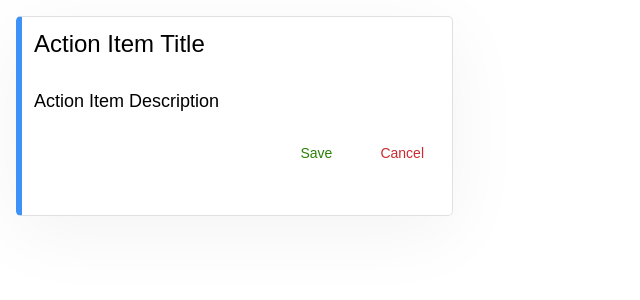
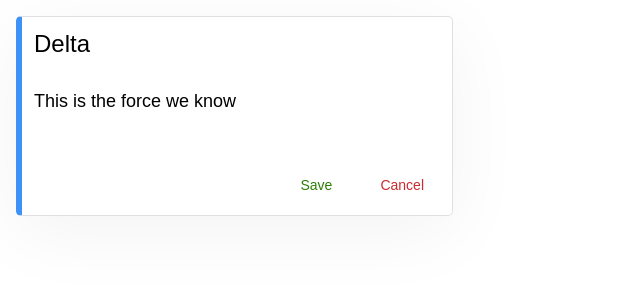
Before and after one commit to Saazu/actionitem, a React (Create React App) app: page / in a window 1280 px wide. Shown: the top 300 px of the page, without its empty margins (0-640 px from the left). Built offline with nearby package versions, Linux system fonts and the light colour scheme; the HTML template or start-up script is replaced by a standard one.

Commit message:
Update styles for various interaction states. Reset value to previous saved if user cancels input before saving

```diff
--- a/src/ActionItem.js
+++ b/src/ActionItem.js
@@ -2,21 +2,29 @@ import React, { useState, useRef } from "react";
 import PropTypes from "prop-types";
 import "./actionitem.css";
 
-function ActionItem({ title, description }) {
+function ActionItem({ title, description, saveActionHandler }) {
   const [actionState, setActionState] = useState("editing"); // editing, saved, archived
+  const [titleValue, setTitleValue] = useState(title);
+  const [descriptionValue, setDescriptionValue] = useState(description);
+  const [previousValues, setPreviousValues] = useState({ title, description });
 
   const titleInputRef = useRef(null);
   const descriptionInputRef = useRef(null);
 
   function saveActionItem() {
-    console.log("saved");
+    if (title === "" || description === "") {
+      return;
+    }
     setActionState("saved");
+    saveActionHandler();
   }
 
   function cancel() {
     titleInputRef.current.blur();
     descriptionInputRef.current.blur();
     setActionState("saved");
+    setTitleValue(previousValues.title);
+    setDescriptionValue(previousValues.description);
   }
 
   function archive() {
@@ -29,6 +37,15 @@ function ActionItem({ title, description }) {
 
   function handleInputFocus() {
     setActionState("editing");
+    setPreviousValues({ title, description });
+  }
+
+  function handleTitleChange(event) {
+    setTitleValue(event.currentTarget.value);
+  }
+
+  function handleDescriptionChange(event) {
+    setDescriptionValue(event.currentTarget.value);
   }
 
   return (
@@ -38,20 +55,24 @@ function ActionItem({ title, description }) {
         <input
           name="title"
           type="text"
-          value={title}
+          value={titleValue}
           className="title"
+          placeholder="Add Title"
           ref={titleInputRef}
           disabled={actionState === "archived"}
           onFocus={handleInputFocus}
+          onChange={handleTitleChange}
         />
         <input
-          ref={descriptionInputRef}
           name="description"
           type="text"
-          value={description}
+          placeholder="Add Description"
+          ref={descriptionInputRef}
+          value={descriptionValue}
           className="description"
           disabled={actionState === "archived"}
           onFocus={handleInputFocus}
+          onChange={handleDescriptionChange}
         />
       </div>
 
@@ -59,27 +80,31 @@ function ActionItem({ title, description }) {
       <div className="button-group">
         {actionState === "editing" && (
           <>
-            <button name="cancel" onClick={cancel}>
+            <button
+              name="cancel"
+              onClick={cancel}
+              disabled={titleValue === "" && descriptionValue === ""}
+            >
               Cancel
             </button>
-            <button name="save" onClick={saveActionItem}>
+            <button
+              name="save"
+              onClick={saveActionItem}
+              disabled={titleValue === "" || descriptionValue === ""}
+            >
               Save
             </button>
           </>
         )}
         {actionState === "saved" && (
-          <>
           <button name="archive" onClick={archive}>
             Archive
           </button>
-          </>
         )}
         {actionState === "archived" && (
-          <>
           <button name="unarchive" onClick={unarchive}>
             Unarchive
           </button>
-          </>
         )}
       </div>
     </div>
--- a/src/App.js
+++ b/src/App.js
@@ -4,8 +4,9 @@ function App() {
   return (
     <div style={{ padding: "1rem" }}>
       <ActionItem
-        title="Action Item Title"
-        description="Action Item Description"
+        title="Delta"
+        description="This is the force we know"
+        saveActionHandler={() => console.log("Saved")}
       />
     </div>
   );
--- a/src/actionitem.css
+++ b/src/actionitem.css
@@ -9,7 +9,7 @@
 }
 
 .input-group {
-  margin-bottom: 1rem;
+  margin-bottom: 3rem;
 }
 
 input {
@@ -17,6 +17,10 @@ input {
   display: block;
   border: 0px;
   padding: 0rem 0.5rem;
+}
+
+input:disabled {
+  background-color: white;
 }
 
 input:focus{
@@ -42,9 +46,6 @@ input[name="description"] {
 .button-group {
   display: flex;
   flex-direction: row-reverse;
-  position:static;
-  bottom: 0;
-  right: 0;
 }
 
 button {
@@ -65,6 +66,11 @@ button[name="save"]:hover {
   background-color: #DAF1D7;
 }
 
+button[name="save"]:disabled {
+  color: #697076;
+  background-color: white;
+}
+
 button[name="cancel"] {
   color: #CA2B30;
 }
@@ -72,3 +78,16 @@ button[name="cancel"] {
 button[name="cancel"]:hover {
   background-color: #FFE6E6;
 }
+
+button[name="cancel"]:disabled {
+  color: #697076;
+  background-color: white;
+}
+
+button[name*="archive"] {
+  color: #697076;
+}
+
+button[name*="archive"]:hover {
+  background-color: #ECEEF9;
+}
```
Lines whose indentation alone changed are shown as unchanged.
